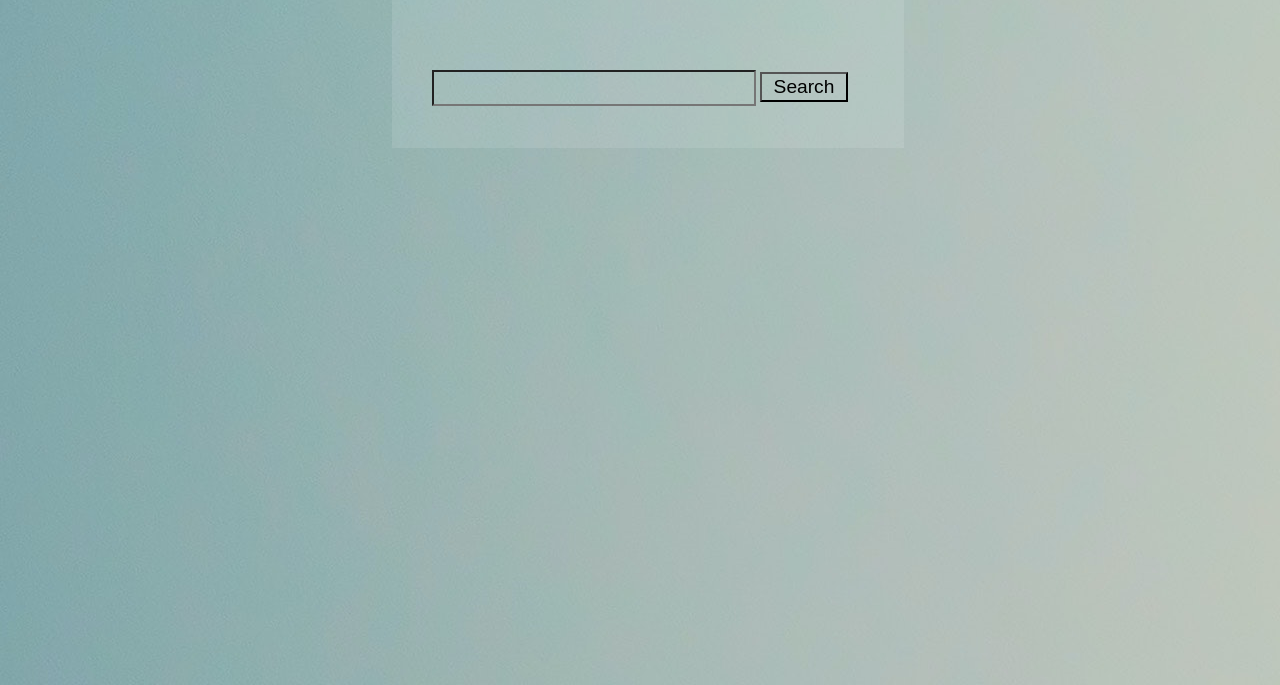
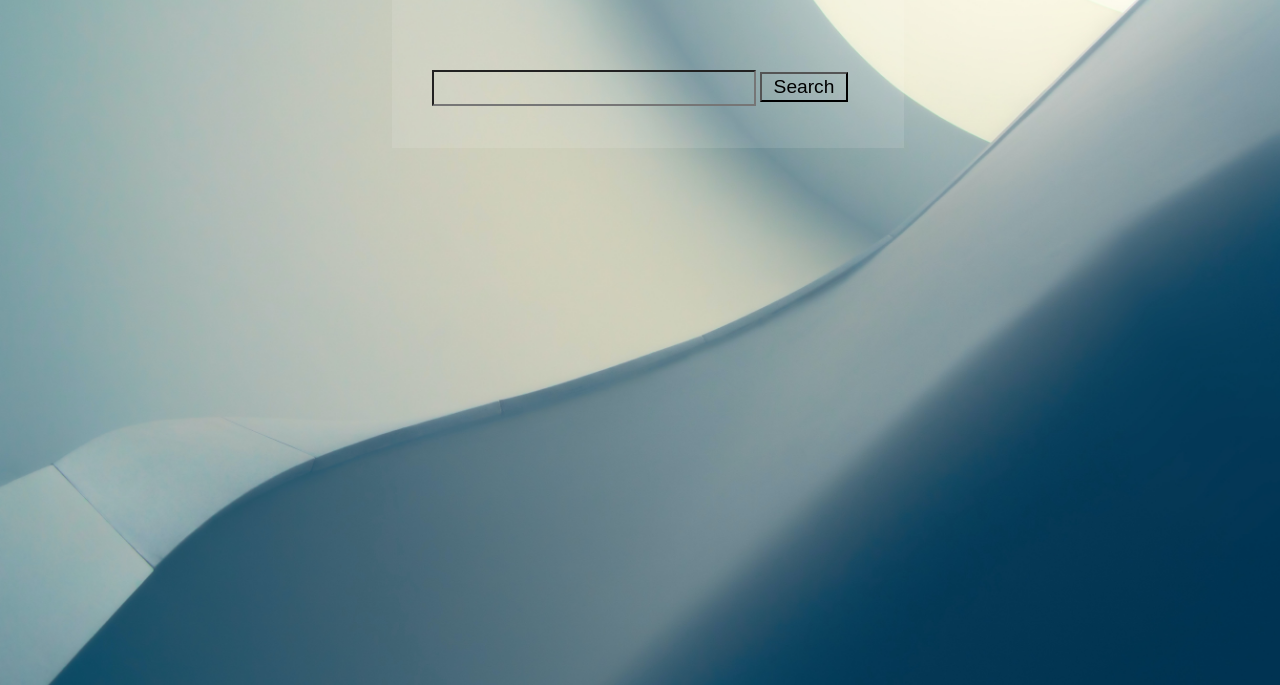
Before and after one commit to Jake4477/ItemFinder.github.io, a plain HTML site: page index.html in a window 1280 px wide. Shown: the part 115-800 px from the top of the page. Drawn offline with Linux system fonts and the light colour scheme.

Commit message:
Add files via upload

```diff
--- a/index.html
+++ b/index.html
@@ -5,7 +5,7 @@
 <title>ItemFinder</title>
 </head>
 
-<body onload="launch()">
+<body onload="launch()" id = "body">
 
     <center>
 
@@ -23,6 +23,8 @@
             var panel = document.getElementById("backgroundC");
             var title = document.getElementById("title");
             var button = document.getElementById("search");
+            var background = document.getElementById("body");
+            background.style.backgroundSize = "100%";
             if(w < 1000){
                 //phone layout
 
@@ -33,6 +35,7 @@
                 panel.style.height = "300px";
                 title.style.marginTop = "30%";
                 button.style.width = "30%";
+
 
             }
 
```
